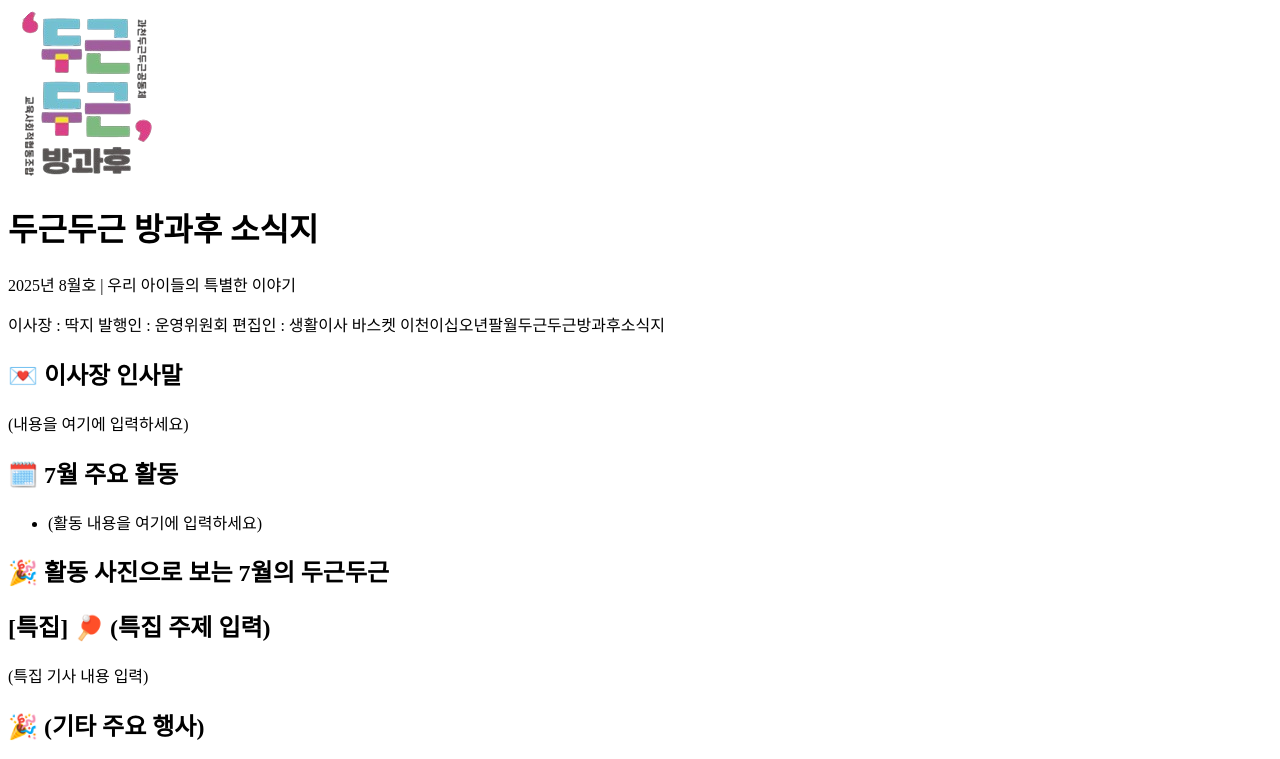
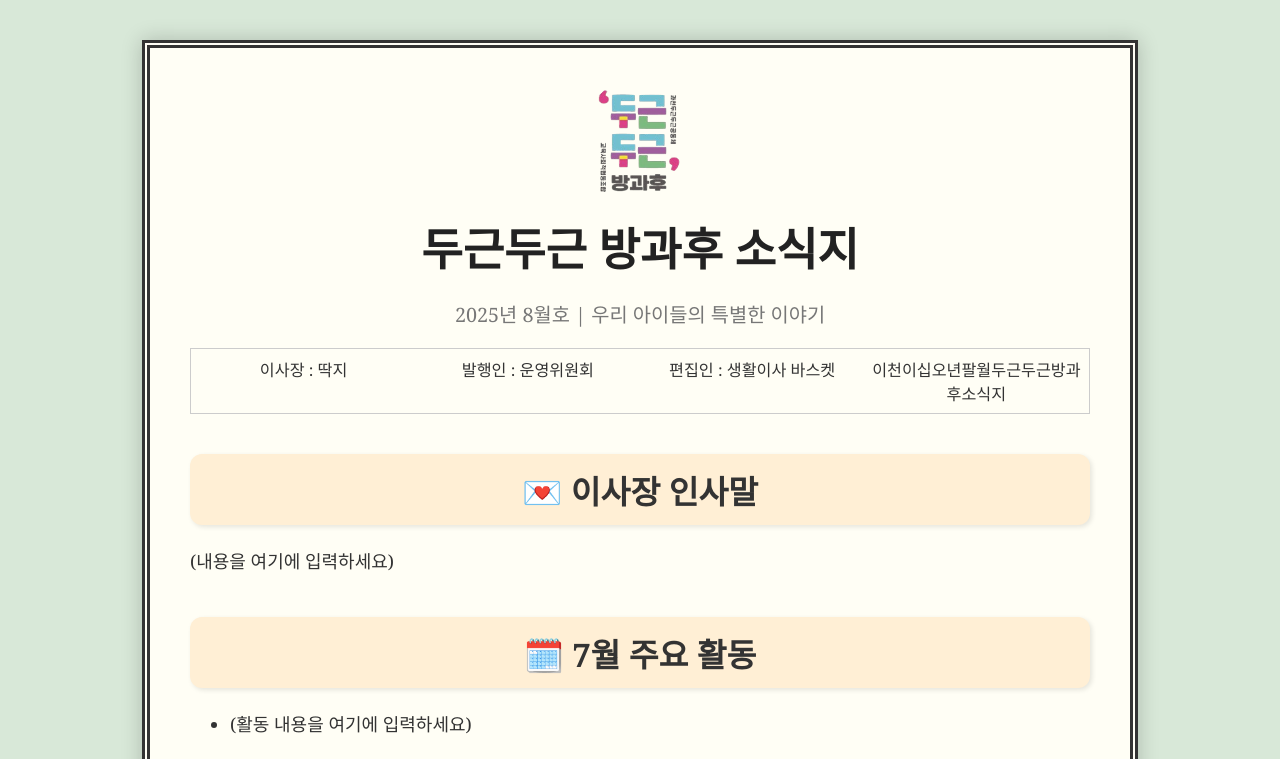
Before and after one commit to dgdg-news/august2025, a plain HTML site: page index.html in a window 1280 px wide. Shown: the top 759 px of the page. Drawn offline with Linux system fonts and the light colour scheme.

Commit message:
Update index.html

```diff
--- a/index.html
+++ b/index.html
@@ -5,7 +5,104 @@
   <meta name="viewport" content="width=device-width, initial-scale=1.0">
   <title>두근두근 방과후 소식지</title>
   <style>
-    /* 기존 CSS 그대로 유지 */
+    body {
+      font-family: 'Georgia', 'Times New Roman', serif;
+      background-color: #d8e8d8;
+      margin: 0;
+      padding: 40px 0;
+      color: #333;
+      font-size: 18px;
+    }
+    .newspaper {
+      width: 90%;
+      max-width: 900px;
+      margin: auto;
+      background: #fffef5;
+      padding: 40px;
+      border: 8px double #333;
+      box-shadow: 0 0 20px rgba(0,0,0,0.2);
+      position: relative;
+    }
+    .logo {
+      display: block;
+      margin: 0 auto 20px auto;
+      width: 100px;
+      height: auto;
+    }
+    .header {
+      text-align: center;
+      margin-bottom: 40px;
+    }
+    .header h1 {
+      font-size: 2.5em;
+      margin: 0;
+      color: #222;
+    }
+    .header p {
+      font-size: 1.1em;
+      color: #777;
+    }
+    .info-box {
+      display: flex;
+      flex-wrap: wrap;
+      justify-content: center;
+      gap: 15px;
+      margin-top: 10px;
+      font-size: 0.9em;
+      border: 1px solid #ccc;
+      padding: 8px;
+    }
+    .info-box span {
+      flex: 1 1 120px;
+      text-align: center;
+    }
+    .section {
+      margin-bottom: 40px;
+    }
+    .section h2 {
+      font-size: 1.8em;
+      color: #333333;
+      background-color: #ffefd5;
+      padding: 12px;
+      border-radius: 12px;
+      margin-bottom: 20px;
+      text-align: center;
+      box-shadow: 2px 2px 5px rgba(0, 0, 0, 0.1);
+      font-weight: bold;
+    }
+    .section p, .section ul {
+      font-size: 1em;
+      line-height: 1.8;
+    }
+    .image-frame, .grade-image-frame, .gallery {
+      margin-top: 20px;
+      text-align: center;
+    }
+    .image-frame img, .grade-image-frame img, .gallery img {
+      width: 100%;
+      max-width: 420px;
+      margin: 10px;
+      border-radius: 8px;
+      border: 4px solid #ccc;
+      box-shadow: 2px 2px 8px rgba(0,0,0,0.1);
+    }
+    .gallery {
+      display: grid;
+      grid-template-columns: repeat(auto-fit, minmax(150px, 1fr));
+      gap: 15px;
+    }
+    .footer {
+      text-align: center;
+      font-size: 0.9em;
+      color: #555;
+      margin-top: 60px;
+    }
+    @media (max-width: 500px) {
+      .info-box {
+        flex-direction: column;
+        gap: 5px;
+      }
+    }
   </style>
   <script>
     window.onload = function () {
```
